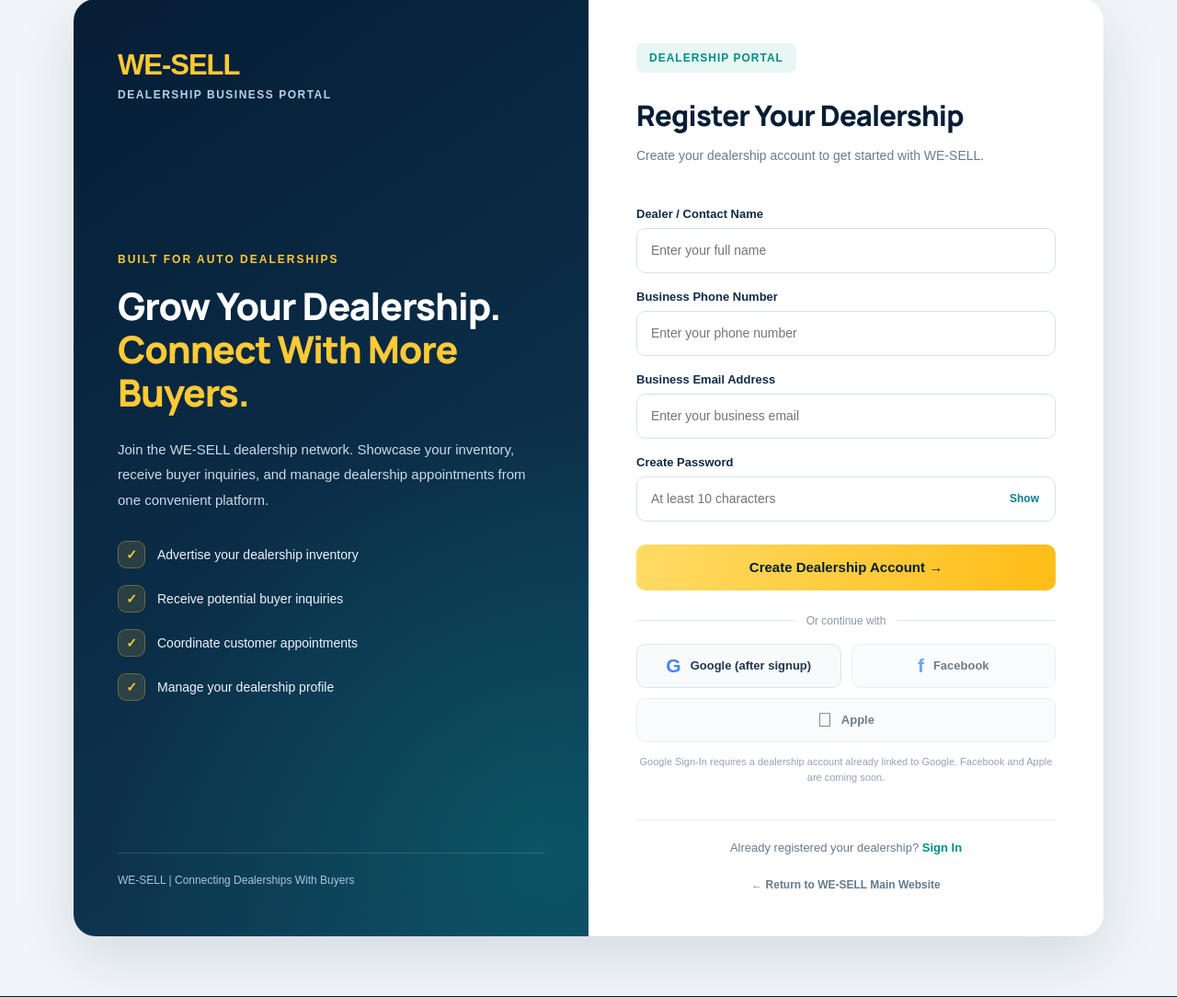
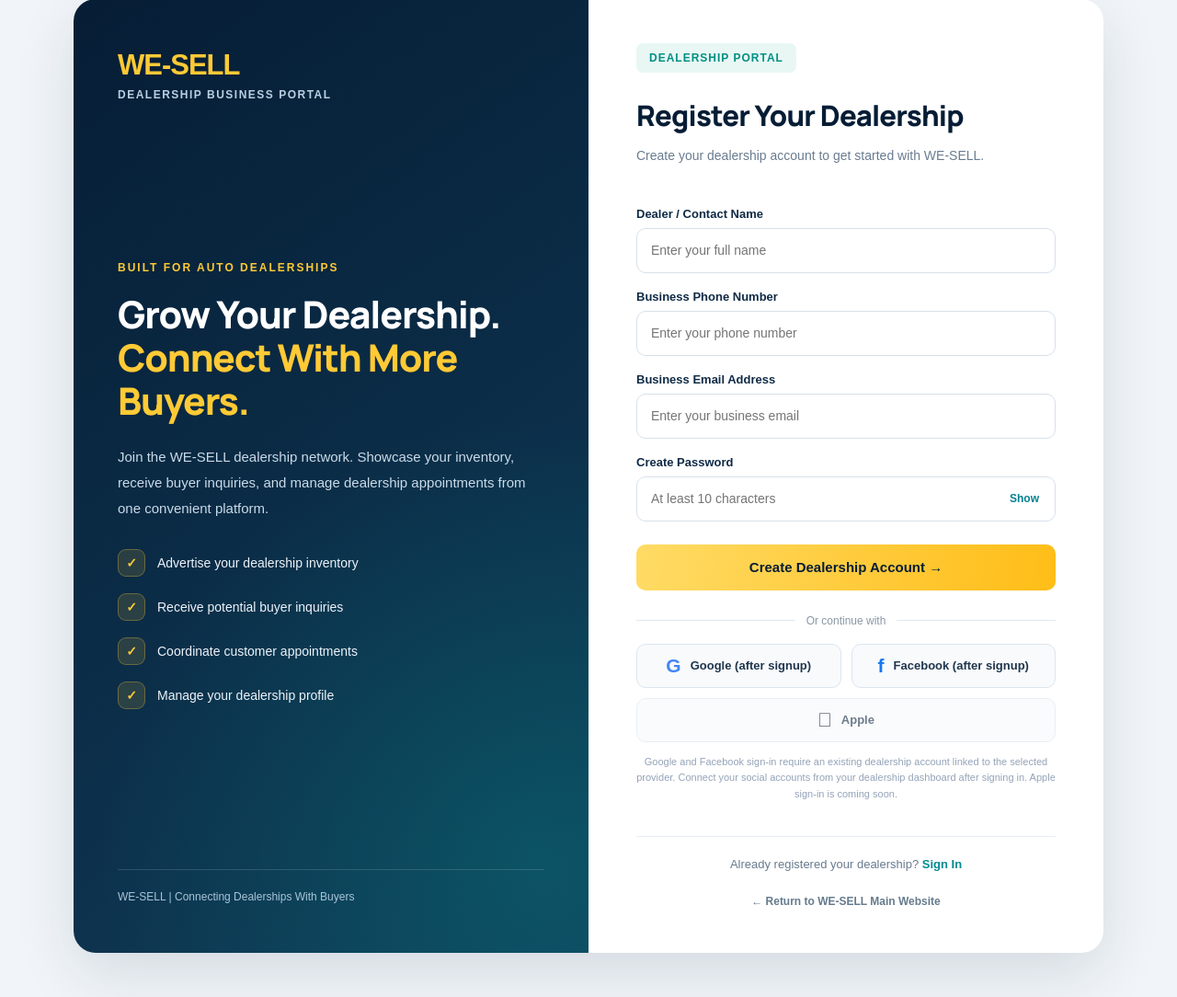
Before and after one commit to zamirvira-collab/wesell, a Flask app: page /register in a window 1280 px wide. Shown: the part 127-1211 px from the top of the page at 92% size. Run offline with Flask 3, Linux system fonts and the light colour scheme; parts of the project's set-up code (start-up, migrations or seed data) failed here and were passed over; some libraries are stand-ins or nearby versions.

Commit message:
Update auth.html

```diff
--- a/templates/auth.html
+++ b/templates/auth.html
@@ -1,4 +1,3 @@
-
 {% extends 'base.html' %}
 
 {% block title %}
@@ -349,6 +348,13 @@ body:has(.ws-dealer-page) .navbar {
     gap: 10px;
     text-decoration: none;
     cursor: pointer;
+    transition: background .2s ease,
+                border-color .2s ease;
+}
+
+.ws-dealer-social a:hover {
+    background: #edf4fc;
+    border-color: #9cb9dc;
 }
 
 .ws-dealer-social button:disabled {
@@ -762,16 +768,31 @@ body:has(.ws-dealer-page) .navbar {
 
                 <!-- FACEBOOK -->
 
-                <button
-                    type="button"
-                    disabled
-                    title="Facebook sign-in coming soon">
+                {% if mode == 'login' %}
+
+                <a
+                    href="{{ url_for('social_auth.start_login', provider='facebook', portal='dealer') }}"
+                    aria-label="Continue with Facebook">
 
                     <strong class="facebook">f</strong>
 
                     Facebook
 
-                </button>
+                </a>
+
+                {% else %}
+
+                <a
+                    href="{{ url_for('login') }}"
+                    title="Create an account first, then connect Facebook">
+
+                    <strong class="facebook">f</strong>
+
+                    Facebook (after signup)
+
+                </a>
+
+                {% endif %}
 
                 <!-- APPLE -->
 
@@ -790,9 +811,11 @@ body:has(.ws-dealer-page) .navbar {
             </div>
 
             <p class="ws-dealer-social-note">
-                Google Sign-In requires a dealership account
-                already linked to Google.
-                Facebook and Apple are coming soon.
+                Google and Facebook sign-in require an existing
+                dealership account linked to the selected provider.
+                Connect your social accounts from your dealership
+                dashboard after signing in.
+                Apple sign-in is coming soon.
             </p>
 
             <div class="ws-dealer-switch">
@@ -855,4 +878,9 @@ function toggleDealerPassword() {
 }
 </script>
 
+{# Facebook authentication requires a live deployment test.
+   Public access remains subject to Meta app permissions.
+   The existing registration backend is unchanged and must
+   be updated separately to support dealership registration. #}
+
 {% endblock %}
```
